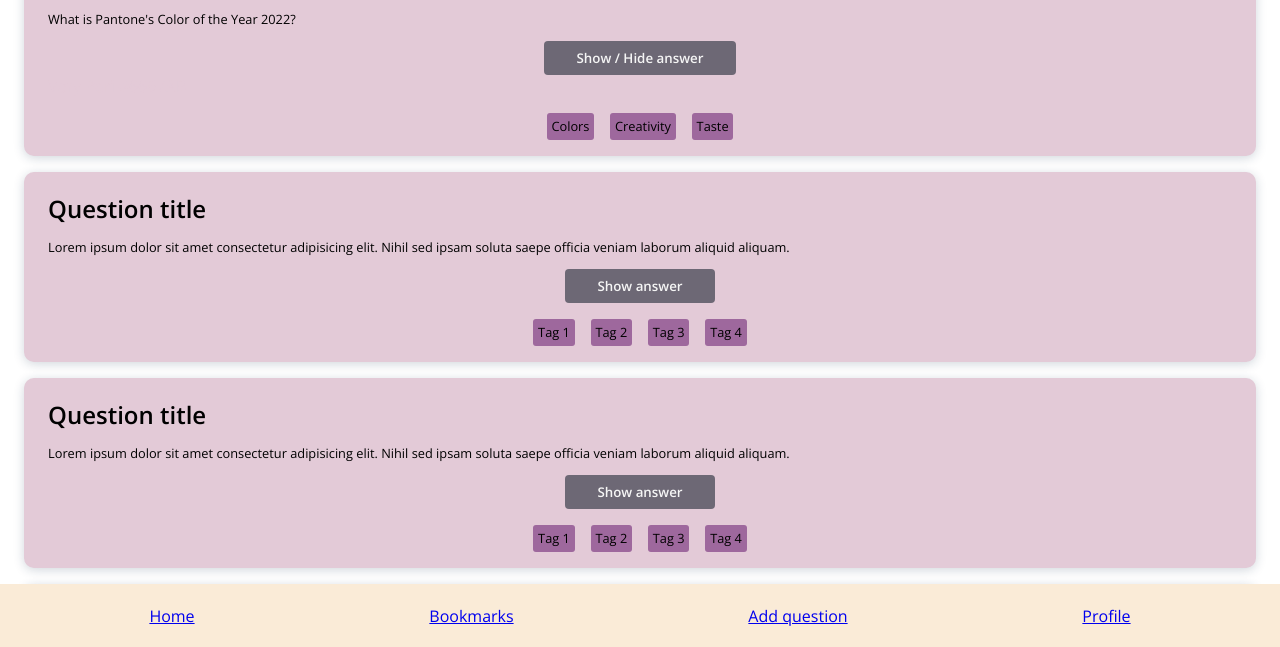
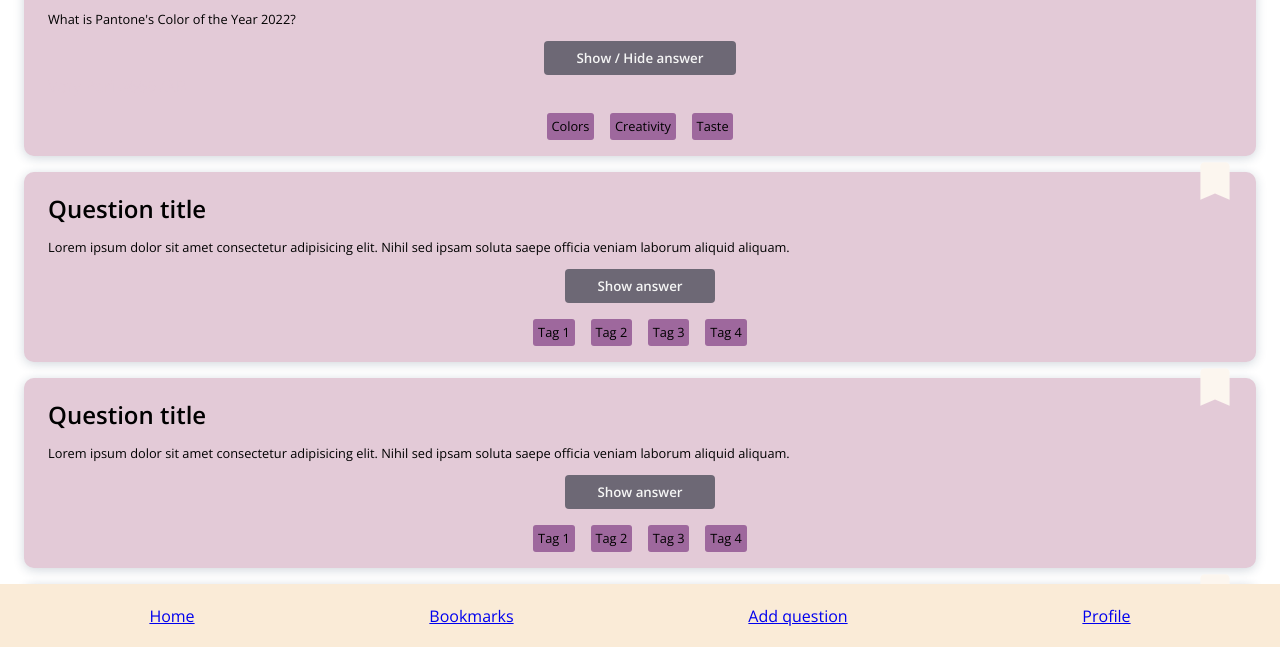
Before and after one commit to Luxa23/quizz-app, a website: page index.html in a window 1280 px wide. Shown: the part 152-799 px from the top of the page. Drawn offline with nearby package versions, Linux system fonts and the light colour scheme.

Commit message:
Add bookmark to every card

```diff
--- a/index.html
+++ b/index.html
@@ -49,6 +49,16 @@
         </div>
       </section>
       <section class="card">
+        <svg
+          data-js="svg--bookmark"
+          style="width: 50px; height: 50px"
+          viewBox="0 0 24 24"
+        >
+          <path
+            fill="currentColor"
+            d="M17,3H7A2,2 0 0,0 5,5V21L12,18L19,21V5C19,3.89 18.1,3 17,3Z"
+          />
+        </svg>
         <h2>Question title</h2>
         <p>
           Lorem ipsum dolor sit amet consectetur adipisicing elit. Nihil sed
@@ -63,6 +73,16 @@
         </div>
       </section>
       <section class="card">
+        <svg
+          data-js="svg--bookmark"
+          style="width: 50px; height: 50px"
+          viewBox="0 0 24 24"
+        >
+          <path
+            fill="currentColor"
+            d="M17,3H7A2,2 0 0,0 5,5V21L12,18L19,21V5C19,3.89 18.1,3 17,3Z"
+          />
+        </svg>
         <h2>Question title</h2>
         <p>
           Lorem ipsum dolor sit amet consectetur adipisicing elit. Nihil sed
@@ -77,6 +97,16 @@
         </div>
       </section>
       <section class="card">
+        <svg
+          data-js="svg--bookmark"
+          style="width: 50px; height: 50px"
+          viewBox="0 0 24 24"
+        >
+          <path
+            fill="currentColor"
+            d="M17,3H7A2,2 0 0,0 5,5V21L12,18L19,21V5C19,3.89 18.1,3 17,3Z"
+          />
+        </svg>
         <h2>Question title</h2>
         <p>
           Lorem ipsum dolor sit amet consectetur adipisicing elit. Nihil sed
```
